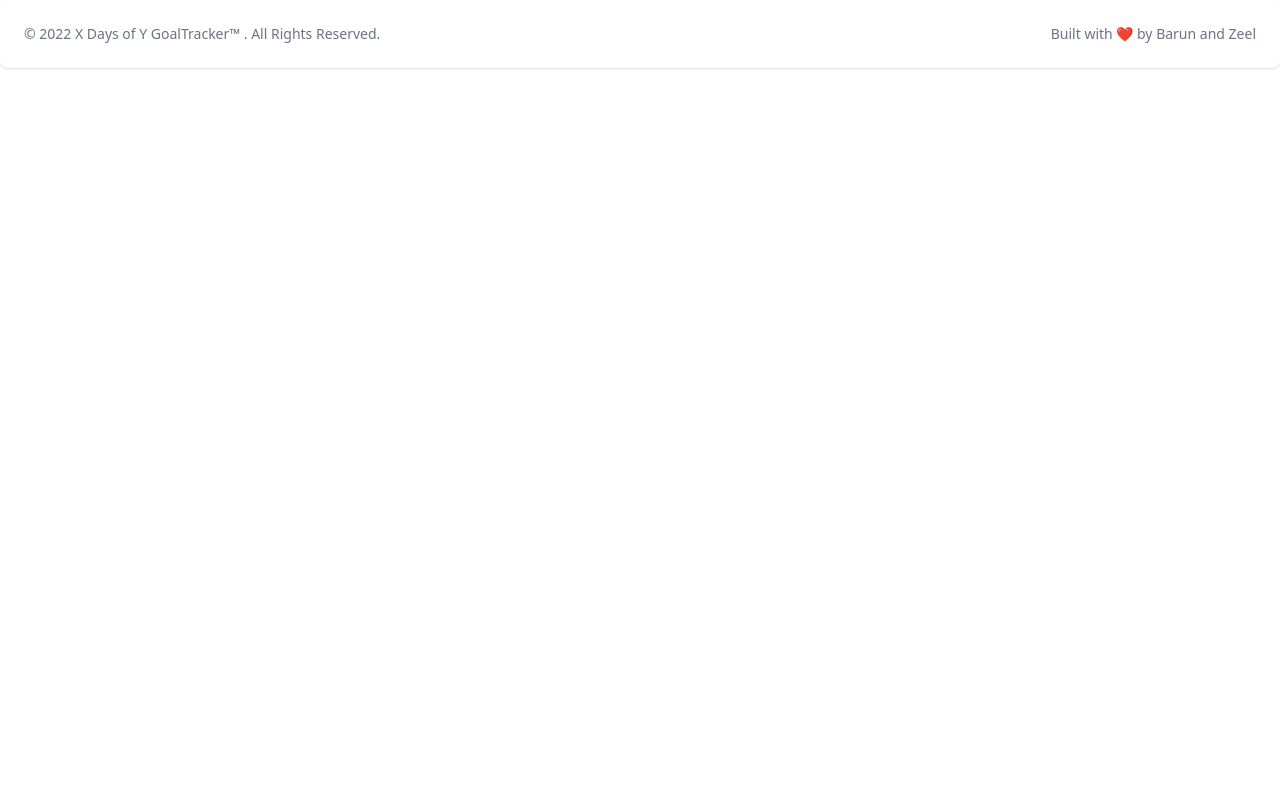
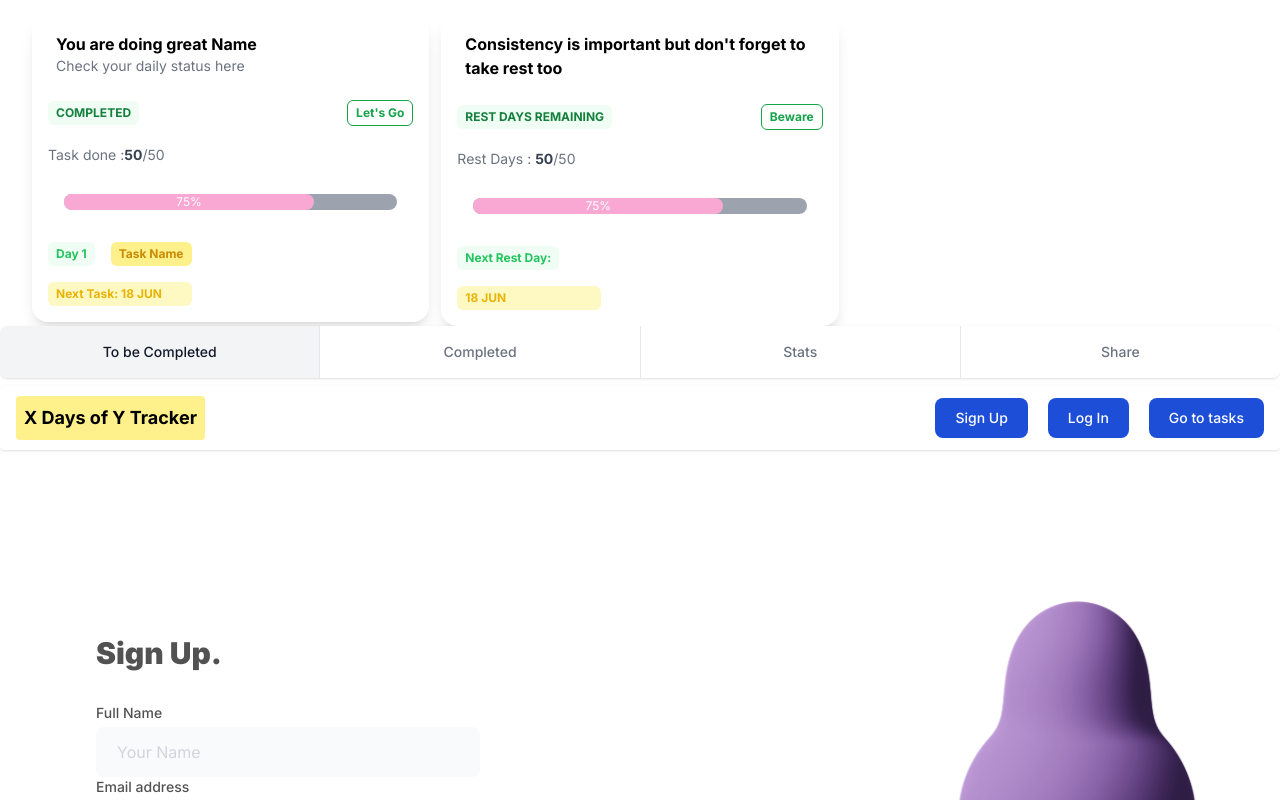
Before and after one commit to TechLifeEasy/dailygoaltracker, a React (Create React App) app: page / in a window 1280 px wide. Shown: the top 800 px of the page. Built offline with nearby package versions, Linux system fonts and the light colour scheme; no server answers.

Commit message:
navbar done

```diff
--- a/public/index.html
+++ b/public/index.html
@@ -10,6 +10,12 @@
       content="Web site created using create-react-app"
     />
     <link rel="apple-touch-icon" href="%PUBLIC_URL%/logo192.png" />
+    <link rel="preconnect" href="https://fonts.googleapis.com" />
+    <link rel="preconnect" href="https://fonts.gstatic.com" crossorigin />
+    <link
+      href="https://fonts.googleapis.com/css2?family=Inter:wght@200;400;500;700;900&display=swap"
+      rel="stylesheet"
+    />
     <!--
       manifest.json provides metadata used when your web app is installed on a
       user's mobile device or desktop. See https://developers.google.com/web/fundamentals/web-app-manifest/
--- a/src/App.js
+++ b/src/App.js
@@ -8,6 +8,7 @@ import Task from "./pages/Home";
 import pageNotFound from "./pageNotFound";
 import Tabs from "./components/Tabs";
 import Footer from "./components/Footer";
+import Navbar from "./components/Navbar";
 
 function App() {
   useEffect(() => {
@@ -18,12 +19,13 @@ function App() {
     <div className="App">
       {/* <pageNotFound /> */}
       {/* <Navbar /> */}
-      {/* <Task /> */}
-      {/* <Tabs /> */}
+      <Task />
+      <Tabs />
+      <Navbar />
+      {/* <Onboarding /> */}
+      <SignUp />
+      <LogIn />
       <Footer />
-      {/* <Onboarding /> */}
-      {/* <SignUp /> */}
-      {/* <LogIn /> */}
     </div>
   );
 }
--- /dev/null
+++ b/src/components/Navbar.jsx
@@ -0,0 +1,35 @@
+import React from "react";
+import logo from "../assets/logo.svg";
+
+const Navbar = () => {
+  return (
+    <nav class="bg-white border-gray-200 px-2 sm:px-4 py-2.5 rounded shadow mt-2 dark:bg-gray-800">
+      <div class="container flex flex-wrap justify-between items-center mx-auto">
+        <a href="#" class="flex">
+          <span class="self-center text-lg font-semibold x-1 rounded whitespace-nowrap dark:text-white bg-yellow-200 p-2 font-black font-mono">
+            X Days of Y Tracker
+          </span>
+        </a>
+        <div class="flex md:order-2">
+          <button
+            type="button"
+            class="text-white bg-blue-700 hover:bg-blue-800 focus:ring-4 focus:ring-blue-300 font-medium rounded-lg text-sm px-5 py-2.5 text-center mr-3 md:mr-0 dark:bg-blue-600 dark:hover:bg-blue-700 dark:focus:ring-blue-800">
+            Sign Up
+          </button>
+          <button
+            type="button"
+            class="text-white mx-5 bg-blue-700 hover:bg-blue-800 focus:ring-4 focus:ring-blue-300 font-medium rounded-lg text-sm px-5 py-2.5 text-center mr-3 md:mr-0 dark:bg-blue-600 dark:hover:bg-blue-700 dark:focus:ring-blue-800">
+            Log In
+          </button>
+          <button
+            type="button"
+            class="text-white mx-5 bg-blue-700 hover:bg-blue-800 focus:ring-4 focus:ring-blue-300 font-medium rounded-lg text-sm px-5 py-2.5 text-center mr-3 md:mr-0 dark:bg-blue-600 dark:hover:bg-blue-700 dark:focus:ring-blue-800">
+            Go to tasks
+          </button>
+        </div>
+      </div>
+    </nav>
+  );
+};
+
+export default Navbar;
--- a/tailwind.config.js
+++ b/tailwind.config.js
@@ -1,7 +1,15 @@
 module.exports = {
   content: ["./src/**/*.{js,jsx,ts,tsx}"],
   theme: {
-    extend: {},
+    extend: {
+      fontFamily: {
+        sans: ["Inter", "sans-serif"],
+        mono: ["Inter", "sans-serif"],
+        serif: ["Inter", "sans-serif"],
+        display: ["Inter", "sans-serif"],
+        body: ["Inter", "sans-serif"],
+      },
+    },
   },
   plugins: [],
   darkMode: "class",
```
Also changed, not shown: src/assets/logo.svg.
